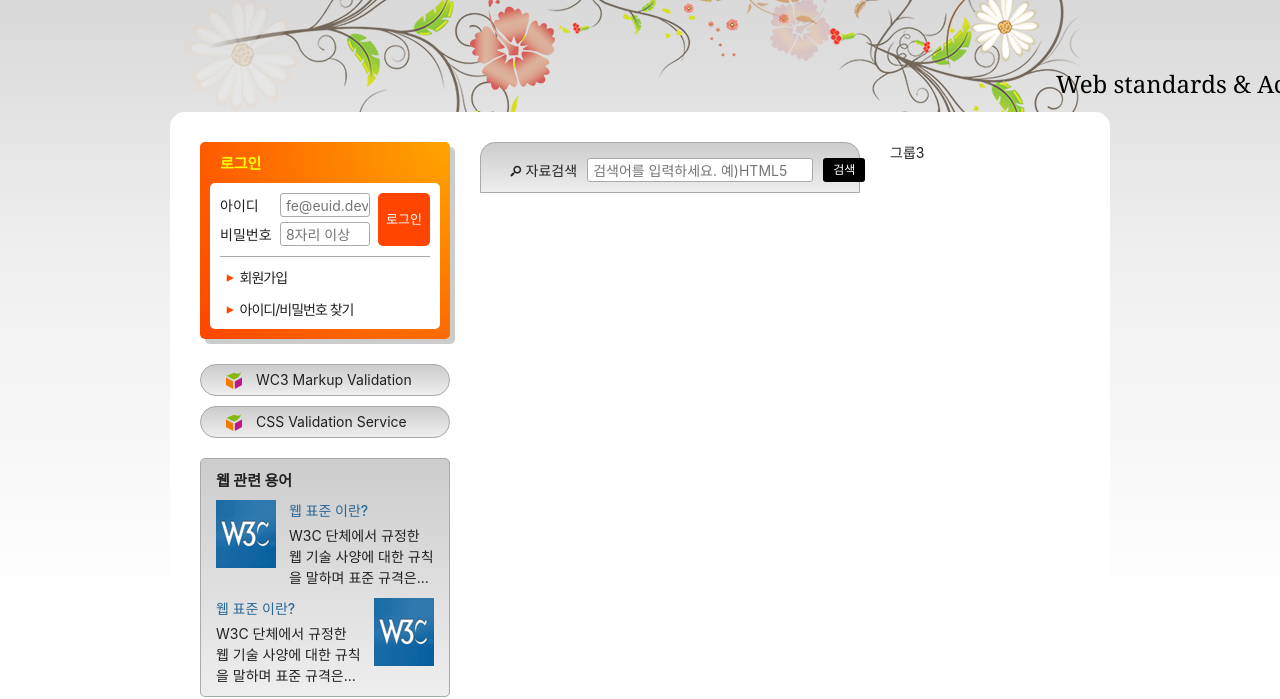
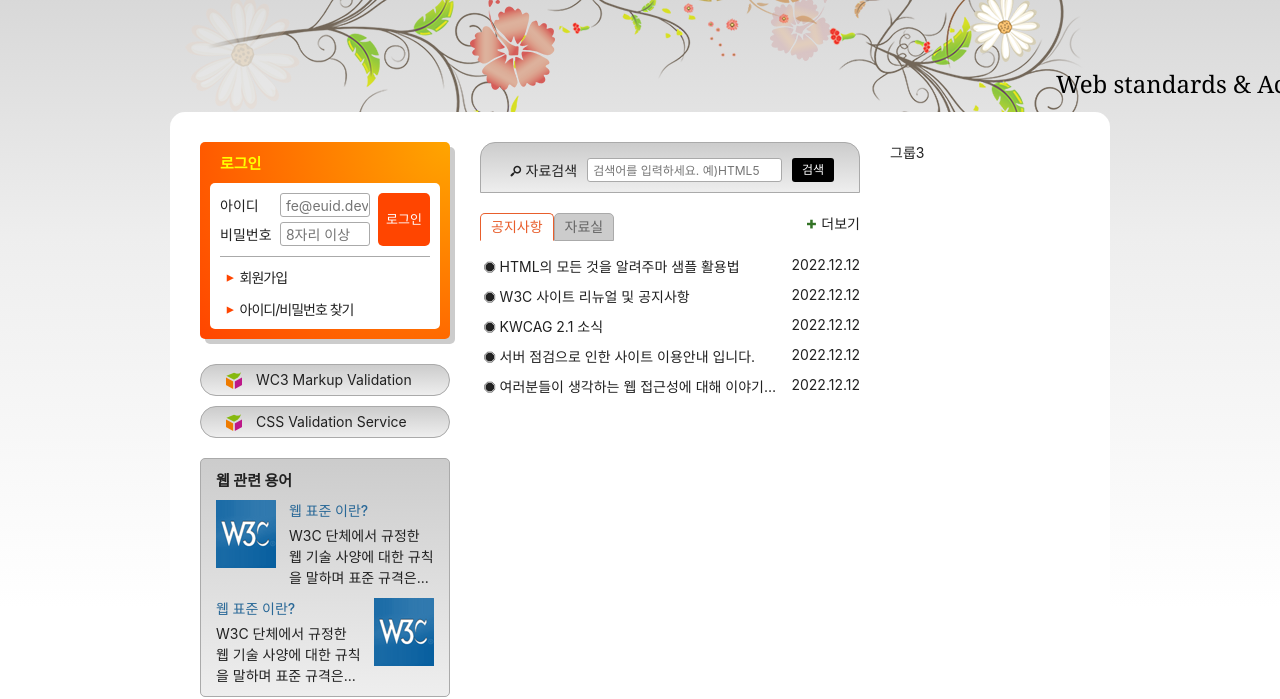
Before and after one commit to mungmung2j/HTML5, a plain HTML site: page index.html in a window 1280 px wide. Shown: the part 135-834 px from the top of the page. Drawn offline with Linux system fonts and the light colour scheme; a web font is replaced by a local one.

Commit message:
공지사항 및 자료실 디자인 완성

```diff
--- a/index.html
+++ b/index.html
@@ -209,6 +209,65 @@
           </div>
         </fieldset>
       </form>
+      <div class="board">
+        <div class="tab-list" role="tablist">
+          <button type="button" class="tab is-select" role="tab" aria-selected="true" aria-controls="notice" id="noticeButton">공지사항</button>
+          <button type="button" class="tab" role="tab" aria-selected="false" aria-controls="archive" id="archiveButton">자료실</button>
+        </div>
+        <div class="notice tab-panel is-select" role="tabpanel" id="notice" aria-labelledby="noticeButton">
+          <ul class="board-list">
+            <li>
+              <a class="icon-stop" href="/">HTML의 모든 것을 알려주마 샘플 활용법</a>
+              <time datetime="2022-12-12T13:53:45">2022.12.12</time>
+            </li>
+            <li>
+              <a class="icon-stop" href="/">W3C 사이트 리뉴얼 및 공지사항</a>
+              <time datetime="2022-12-12T13:53:45">2022.12.12</time>
+            </li>
+            <li>
+              <a class="icon-stop" href="/">KWCAG 2.1 소식</a>
+              <time datetime="2022-12-12T13:53:45">2022.12.12</time>
+            </li>
+            <li>
+              <a class="icon-stop" href="/">서버 점검으로 인한 사이트 이용안내 입니다.</a>
+              <time datetime="2022-12-12T13:53:45">2022.12.12</time>
+            </li>
+            <li>
+              <a class="icon-stop" href="/">여러분들이 생각하는 웹 접근성에 대해 이야기를 나누어 봅시다.</a>
+              <time datetime="2022-12-12T13:53:45">2022.12.12</time>
+            </li>
+          </ul>
+          <a href="/" class="board-more icon-plus" aria-labelledby="noticeButton">더보기</a>
+        </div>
+
+        <div class="archive tab-panel" role="tabpanel" id="archive" aria-labelledby="archiveButton">
+          <ul class="board-list">
+            <li>
+              <a class="icon-stop" href="/">디자인 사이트 링크 모음</a>
+              <time datetime="2022-12-21T13:53:45">2022.12.21</time>
+            </li>
+            <li>
+              <a class="icon-stop" href="/">웹 접근성 관련 자료 모음</a>
+              <time datetime="2022-12-21T13:53:45">2022.12.21</time>
+            </li>
+            <li>
+              <a class="icon-stop" href="/">예제 샘플 응용해보기</a>
+              <time datetime="2022-12-21T13:53:45">2022.12.21</time>
+            </li>
+            <li>
+              <a class="icon-stop" href="/">웹 접근성 향상을위한 국가 표준 기술 가이드라인</a>
+              <time datetime="2022-12-21T13:53:45">2022.12.21</time>
+            </li>
+            <li>
+              <a class="icon-stop" href="/">로얄티 프리 이미지 자료</a>
+              <time datetime="2022-12-21T13:53:45">2022.12.21</time>
+            </li>
+          </ul>
+          <a href="/" class="board-more icon-plus" aria-labelledby="archiveButton">더보기</a>
+        </div>
+      </div>
+
+
     </div>
     <div class="group group3">그룹3</div>
   </main>
--- a/styles/style.css
+++ b/styles/style.css
@@ -465,17 +465,14 @@ body {
   border: 1px solid #aaa;
   border-radius: 15px 15px 0 0;
   padding: 15px 25px 10px;
-  /* width: 300px; */
 }
 
 .search-form-inner {
-  /* background-color: yellow; */
   display: flex;
   flex-flow: row nowrap;
 }
 
 .form-group {
-  /* background-color: pink; */
   flex-grow: 1;
   display: flex;
   flex-flow: row nowrap;
@@ -483,9 +480,7 @@ body {
   padding-right: 10px;
 }
 .form-group-label {
-  /* background-color: lime; */
   flex-shrink: 0;
-  white-space: nowrap;
   margin-right: 10px;
 }
 .form-group-input {
@@ -494,12 +489,13 @@ body {
   height: 24px;
   padding: 1px 1px 1px 5px;
   flex-grow: 1;
-  /* min-width: 0;
-  max-width: 100%; */
+  min-width: 0;
+  width: 100%;
+  font-size: 1.2rem;
 }
 
 .search-button {
-  white-space: nowrap;
+  flex-shrink: 0;
   background-color: #000;
   color: #fff;
   height: 24px;
@@ -507,6 +503,70 @@ body {
   border-radius: 3px;
   padding: 0 10px;
   font-size: 1.2rem;
+}
+
+/* 공지사항 및 자료실 */
+.board {
+  margin-top: 20px;
+  position: relative;
+}
+
+.tab-list {
+  display: flex;
+  flex-flow: row nowrap;
+}
+
+.tab {
+  border: 1px solid #aaa;
+  background-color: #ccc;
+  border-radius: 5px 5px 0 0;
+  padding: 5px 10px;
+  color: #666;
+}
+
+.is-select.tab {
+  background-color: #fff;
+  color: #e85e2c;
+  border-color: currentColor currentColor #fff currentColor;
+}
+
+.tab-panel {
+  display: none;
+  margin-top: 15px;
+}
+
+.is-select.tab-panel {
+  display: block;
+}
+
+.board-list li {
+  margin-top: 10px;
+  display: flex;
+  flex-flow: row nowrap;
+  justify-content: space-between;
+}
+
+.board-list a {
+  flex-grow: 1;
+  white-space: nowrap;
+  overflow: hidden;
+  text-overflow: ellipsis;
+}
+
+.board-list time {
+  flex-shrink: 0;
+  margin-left: 10px;
+}
+
+.board-more {
+  position: absolute;
+  top: -8px;
+  right: -8px;
+  padding: 8px;
+}
+
+.icon-plus::before {
+  color: hsla(110, 50%, 30%, 1);
 }
 
 /* 슬로건 */
```
